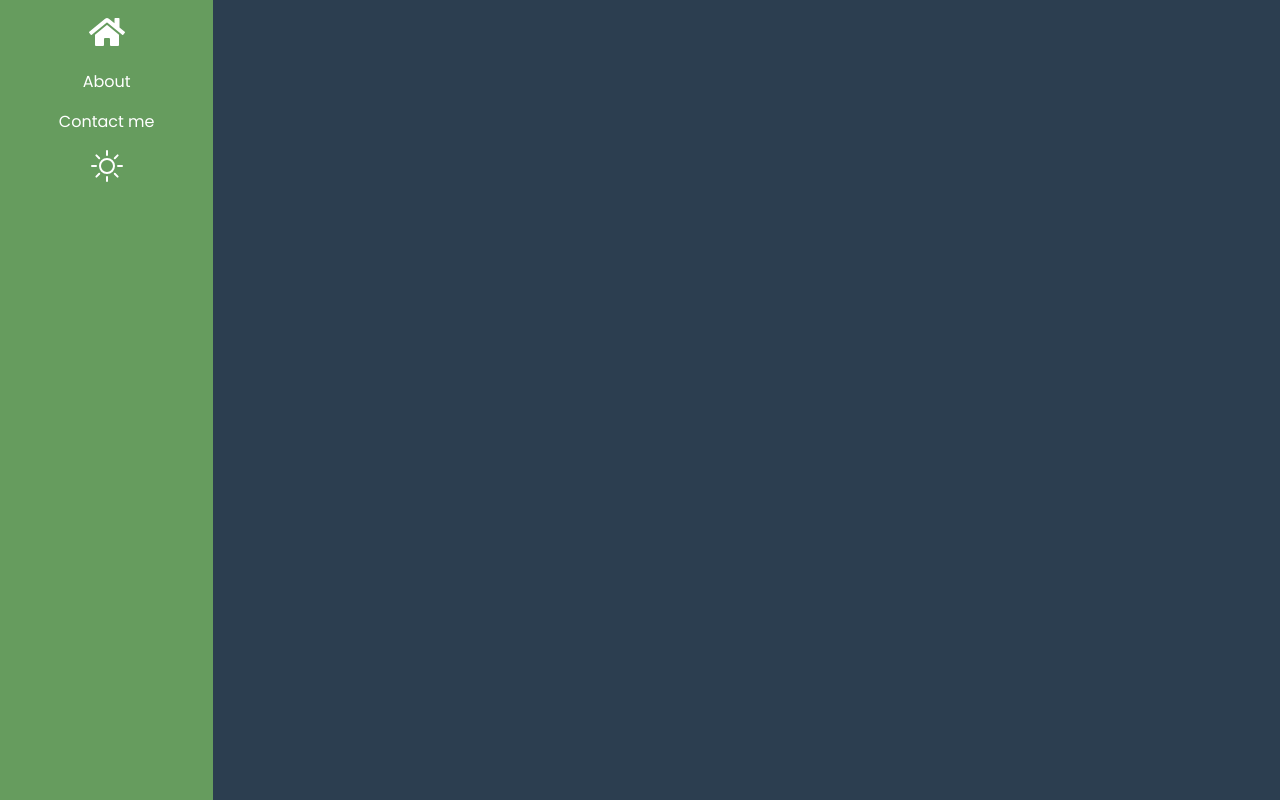
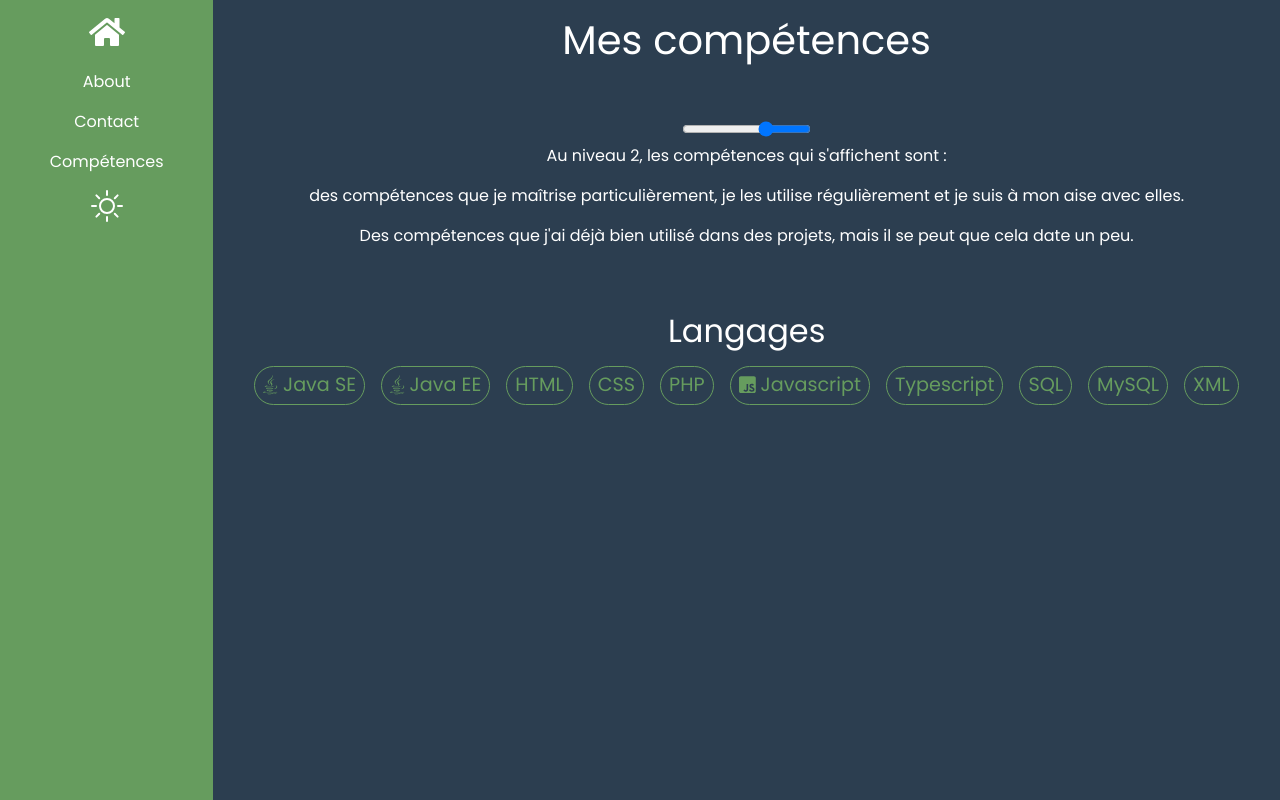
Before and after one commit to CedricBardaine/me, a Vue app: page /SkillsList in a window 1280 px wide. Built offline with nearby package versions, Linux system fonts and the light colour scheme.

Commit message:
init skills page & dev the languages part

```diff
--- a/src/App.vue
+++ b/src/App.vue
@@ -33,7 +33,17 @@
                     v-bind:class="{menuLink_current: currentPage == 'ContactMe'}"
                     to="/ContactMe">
                     <span v-on:click="currentPage = 'ContactMe'">
-                        Contact me
+                        Contact
+                    </span>
+                </router-link> <br>
+            </div>
+                <div class="menuLink">
+                    <router-link
+                    class="menuLink"
+                    v-bind:class="{menuLink_current: currentPage == 'SkillsList'}"
+                    to="/SkillsList">
+                    <span v-on:click="currentPage = 'SkillsList'">
+                        Compétences
                     </span>
                 </router-link> <br>
             </div>
@@ -115,7 +125,7 @@
 
     .menuLink {
         color: $color-white;
-        padding-bottom: 1rem;
+        margin-bottom: 1rem;
     }
     .menuLink:hover {
         color: $color-black;
--- /dev/null
+++ b/src/assets/skills.json
@@ -0,0 +1,96 @@
+{
+    "languages": [
+        {
+            "name": "Java SE",
+            "faIcon": "java",
+            "level": 1,
+            "label": ["fav"]
+        },
+        {
+            "name": "Java EE",
+            "faIcon": "java",
+            "level": 1,
+            "label": ["fav"]
+        },
+        {
+            "name": "HTML",
+            "faIcon": "",
+            "level": 1,
+            "label": [""]
+        },
+        {
+            "name": "CSS",
+            "faIcon": "",
+            "level": 2,
+            "label": [""]
+        },
+        {
+            "name": "PHP",
+            "faIcon": "",
+            "level": 2,
+            "label": [""]
+        },
+        {
+            "name": "Javascript",
+            "faIcon": "js-square",
+            "level": 1,
+            "label": ["fav"]
+        },
+        {
+            "name": "Typescript",
+            "faIcon": "",
+            "level": 1,
+            "label": ["fav"]
+        },
+        {
+            "name": "SQL",
+            "faIcon": "",
+            "level": 1,
+            "label": [""]
+        },
+        {
+            "name": "MySQL",
+            "faIcon": "",
+            "level": 1,
+            "label": ["fav"]
+        },
+        {
+            "name": "PostgreSQL",
+            "faIcon": "",
+            "level": 3,
+            "label": [""]
+        },
+        {
+            "name": "Bash",
+            "faIcon": "",
+            "level": 3,
+            "label": [""]
+        },
+        {
+            "name": "Python",
+            "faIcon": "",
+            "level": 3,
+            "label": [""]
+        },
+        {
+            "name": "C++",
+            "faIcon": "",
+            "level": 3,
+            "label": [""]
+        },
+        {
+            "name": "XML",
+            "faIcon": "",
+            "level": 2,
+            "label": [""]
+        },
+        {
+            "name": "Assembleur8086",
+            "faIcon": "",
+            "level": 3,
+            "label": [""]
+        }
+
+
+    ]
+}
--- a/src/custom.scss
+++ b/src/custom.scss
@@ -57,3 +57,22 @@
 .ced-contentBlock {
     padding-bottom: 3rem;
   }
+
+  .ced-skill {
+      color: $color-primary;
+      font-size: $fontSize-default*1.2;
+
+      border: $color-primary solid 1px;
+      display: inline-block;
+      border-radius: 9000px;
+      padding-left: 0.5rem;
+      padding-right: 0.5rem;
+      padding-top: 0.25rem;
+      padding-bottom: 0.25rem;
+
+      margin: 0.5rem
+  }
+
+  .ced-rangeInput {
+      direction: rtl !important;
+  }
--- a/src/main.ts
+++ b/src/main.ts
@@ -9,11 +9,11 @@
 // FontAwesome
 import { library } from '@fortawesome/fontawesome-svg-core'
 import { faUserSecret, faCat, faHome , faEnvelope} from '@fortawesome/free-solid-svg-icons'
-import { faJava , faAngular , faGitAlt , faLinkedin ,   } from '@fortawesome/free-brands-svg-icons'
+import { faJava , faAngular , faGitAlt , faLinkedin , faJsSquare ,  } from '@fortawesome/free-brands-svg-icons'
 import {   }                          from '@fortawesome/free-regular-svg-icons'
 import { FontAwesomeIcon } from '@fortawesome/vue-fontawesome'
 
-library.add(faUserSecret, faCat, faHome, faJava, faAngular, faGitAlt, faLinkedin, faEnvelope);
+library.add(faUserSecret, faCat, faHome, faJava, faAngular, faGitAlt, faLinkedin, faEnvelope, faJsSquare);
 
 Vue.component('font-awesome-icon', FontAwesomeIcon)
 
--- a/src/router/index.ts
+++ b/src/router/index.ts
@@ -32,7 +32,12 @@
     path: '/ContactMe',
     name: 'ContactMe',
     component: () => import('@/views/ContactMe.vue')
-  }
+  },
+  {
+    path: '/SkillsList',
+    name: 'SkillsList',
+    component: () => import('@/views/SkillsList.vue')
+  },
 ]
 
 const router = new VueRouter({
--- /dev/null
+++ b/src/views/SkillsList.vue
@@ -0,0 +1,72 @@
+<template>
+    <div>
+
+        <div class="ced-contentBlock">
+            <h1>Mes compétences</h1>
+        </div>
+
+        <div class="ced-contentBlock">
+            <input class="ced-rangeInput" type="range" min="1" max="4" step="1" v-model="level">
+
+            <p>Au niveau {{level}}, les compétences qui s'affichent sont :</p>
+            <p v-if="level >= 1">
+                des compétences que je maîtrise particulièrement, je les utilise régulièrement et je suis à mon aise avec elles.
+            </p>
+            <p v-if="level >= 2">
+                Des compétences que j'ai déjà bien utilisé dans des projets, mais il se peut que cela date un peu.
+            </p>
+            <p v-if="level >= 3">
+                Ainsi que des compétences que j'ai déjà utilisé une ou plusieurs fois.
+            </p>
+            <p v-if="level >= 4">
+                Mais aussi compétences que j'ai déjà étudié, ou pour lesquelles j'ai déjà fait de la veille.
+            </p>
+        </div>
+
+        <div class="ced-contentBlock">
+            <h2>Langages</h2>
+            <!-- <div class="ced-skill" v-for="(item, index) in myLanguages" :key="index">
+                <font-awesome-icon v-if="item.faIcon" :icon="['fab', item.faIcon]" />  {{item.name}}
+            </div>
+            <br><br> -->
+            <div class="ced-skill" v-for="(item, index) in filteredSkills" :key="index">
+                <font-awesome-icon v-if="item.faIcon" :icon="['fab', item.faIcon]" />  {{item.name}}
+            </div>
+        </div>
+
+    </div>
+</template>
+
+<script>
+import importedSkills from "@/assets/skills.json";
+
+export default {
+    data() {
+        return {
+            level: 2,
+            /**
+             * for level,
+             * 1 means that i oftenly use this techno & i'm comfortable with
+             * 2 means i've alreday use it in project, but it could be a long time ago
+             * 3 means i've already tried it
+             * 4 means that i've studied it, or made watch over
+             */
+            skills: importedSkills,
+            myLanguages: importedSkills.languages,
+        }
+    },
+    computed: {
+        filteredSkills() {
+            let ret = this.myLanguages.filter( (e) => {
+                return e.level <= this.level ;
+            })
+            console.log(ret);
+            return ret ;
+        }
+    },
+}
+</script>
+
+<style lang="scss">
+    @import "@/custom.scss";
+</style>
```
